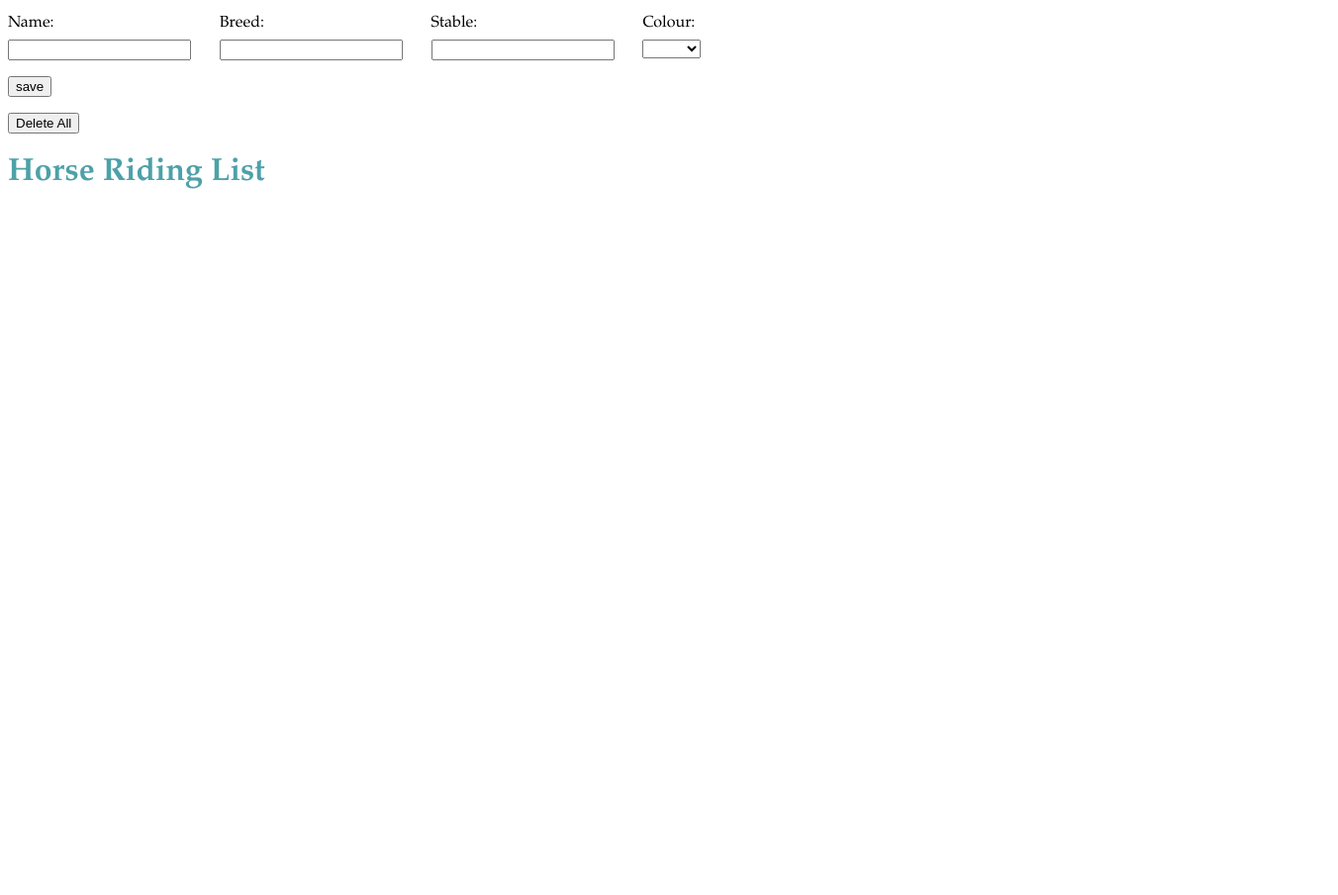
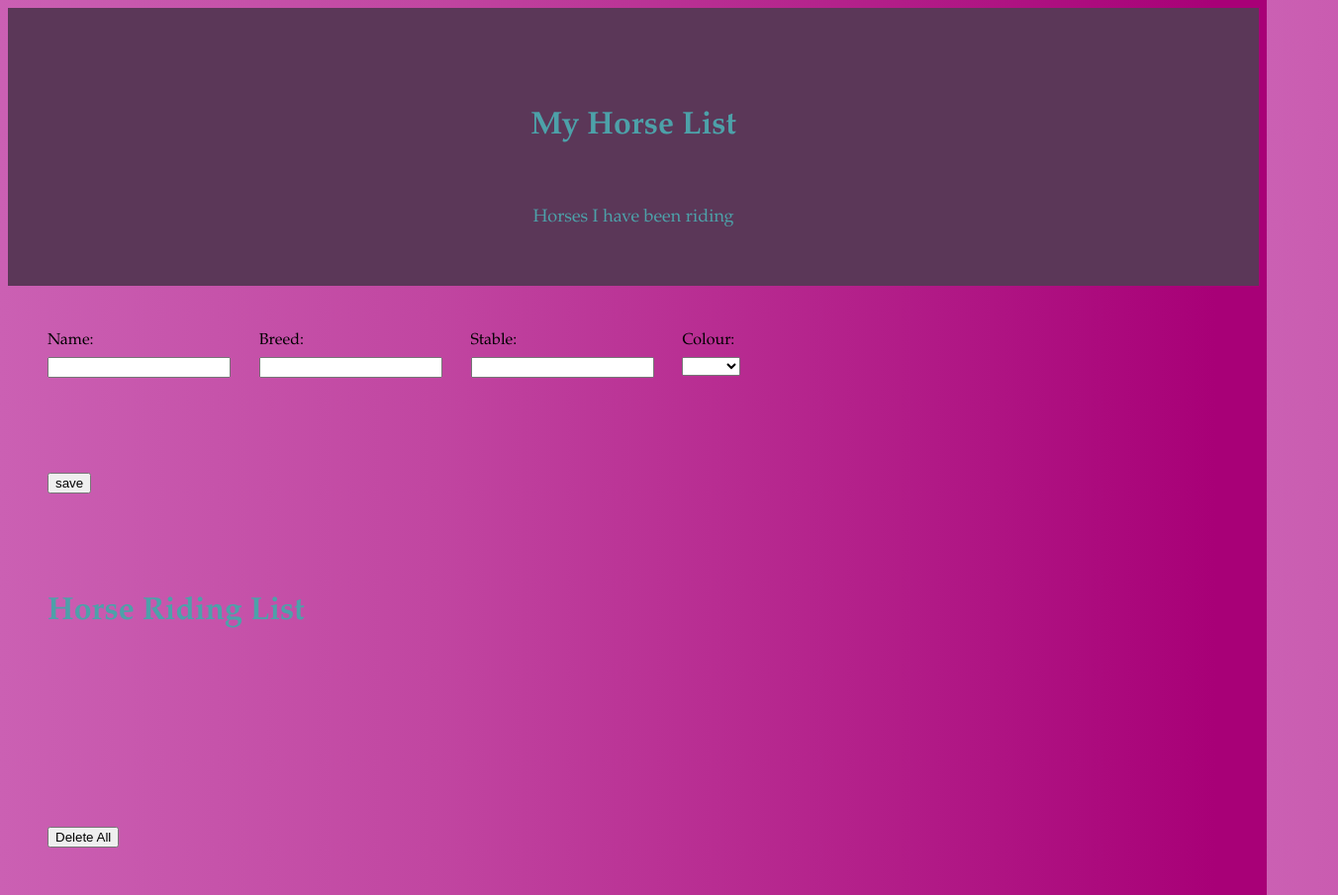
Before and after one commit to katharina01099/hw-javascript-w6, a plain HTML site: page index.html in a window 1280 px wide. Shown: the whole page at 99% size, 1352 px wide, since content can reach past the window. Before the commit the page ends 800 px from the top, so only its background shows below. Drawn offline with Linux system fonts and the light colour scheme.

Commit message:
css changed to background pink gradient

```diff
--- a/css/main.css
+++ b/css/main.css
@@ -1,10 +1,25 @@
+header {
+
+}
+
 body {
   font-family: Palatino;
+/*  background-color: #D7E8BA; */
+  background-image: -webkit-linear-gradient(left, #cb60b3 0%,#c146a1 34%,#a80077 96%);
 }
 
 
+.header {
+  padding: 40px;
+  text-align: center;
+  background: #5B3758;
+  color: black;
+  font-size: 20px;
+}
+
 
 #form-wrapper {
+  padding: 40px;
   width: 100%;
   display: flex;
   flex-direction: row;
@@ -12,6 +27,10 @@ body {
 
 .form-item {
   margin-right: 1.8rem;
+}
+
+.Button {
+  padding: 40px;
 }
 
 label.primary {
@@ -31,6 +50,7 @@ h1 {
   font-weight: bold;
   color: #4DA1A9;
   font-size: 32px;
+  padding: 40px;
 }
 
 h2 {
@@ -54,6 +74,7 @@ p {
   display: flex;
   flex-wrap: wrap;
   list-style-type: none;
+  padding: 40px;
 }
 
 .horse-riding-list-item {
@@ -61,5 +82,5 @@ p {
   padding: 0.5rem 0.8rem;
   border: 1px solid #2E5077;
   border-radius: 5%;
-  background: #D7E8BA;
+  background: #5B3758;
 }
--- a/index.html
+++ b/index.html
@@ -6,6 +6,10 @@
     <link rel="stylesheet" type="text/css" media="screen" href="css/main.css" />
     <script src="js/app.js"></script>
   </head>
+  <div class="header">
+  <h1>My Horse List</h1>
+  <p>Horses I have been riding</p>
+</div>
   <body>
     <form id="new-item-form">
       <div id="form-wrapper">
@@ -24,6 +28,7 @@
           <input type="text" id="stable" required/>
         </div>
 
+
         <div class="form-item">
           <label for="colour" class="primary">Colour</label>
           <select id="colour">
@@ -34,12 +39,21 @@
           </select>
         </div>
       </div>
-      <input type="submit" value="save"/>
+      <div class="Button">
+          <input type="submit" value="save"/>
+      </div>
+
     </form>
 
-    <button id="delete-all">Delete All</button>
+
 
     <h1>Horse Riding List</h1>
     <div id="horse-riding-list"></div>
+
+    <div class="Button">
+      <button id="delete-all">Delete All</button>
+    </div>
+
+
   </body>
 </html>
```
Also changed, not shown: css/Dl23tx_denton_horses_1990.jpg (added).
